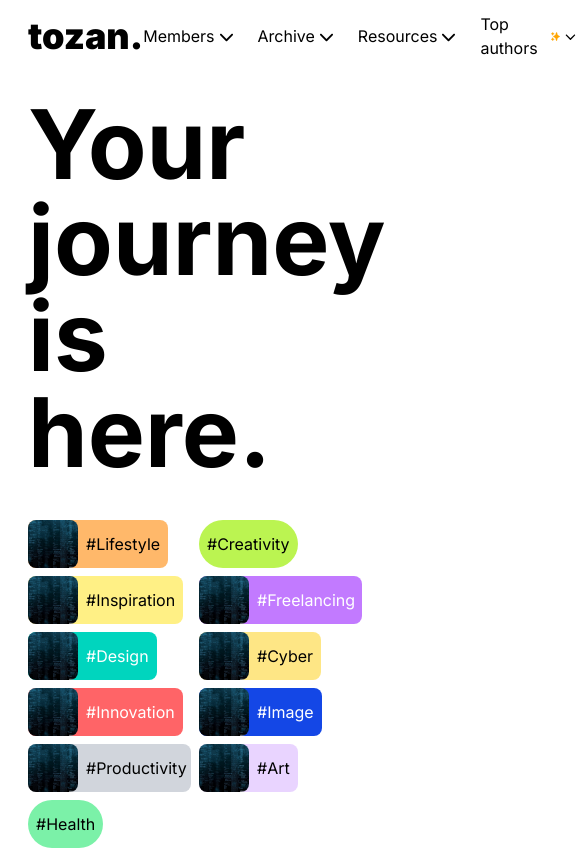
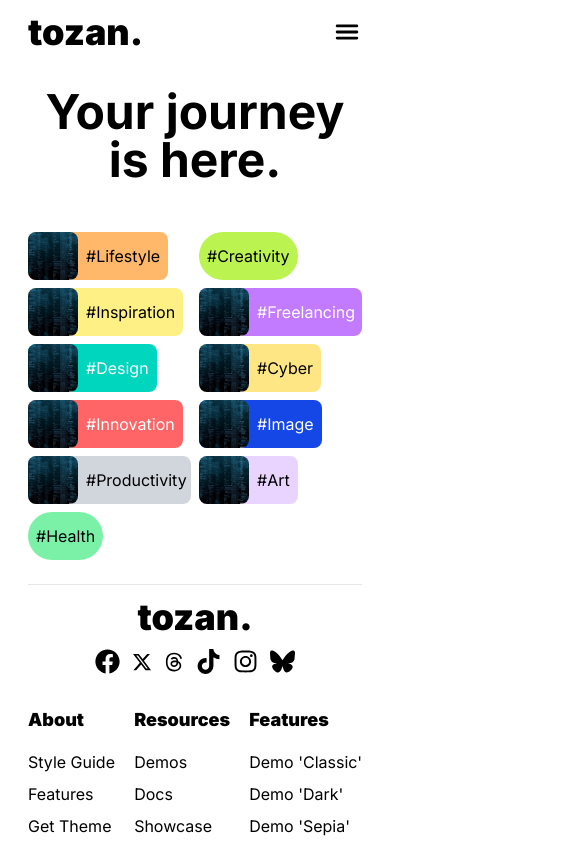
Before and after one commit to AbdulrahmanIsmael/tozan-landing-page, a Next.js app: page / in a window 390 px wide. Shown: the top 850 px of the page, 585 px wide, since content can reach past the window. Built offline with nearby package versions, Linux system fonts and the light colour scheme.

Commit message:
feat(responsive): apply responsiveness to header, showcase and footer sections and layouts

```diff
--- a/app/components/home/Showcase.tsx
+++ b/app/components/home/Showcase.tsx
@@ -3,8 +3,11 @@ import { tags } from '@/app/lib/placeholder-data';
 
 export default function Showcase() {
   return (
-    <section className="py-6 flex flex-col gap-y-10">
-      <div role="heading" className="text-8xl font-semibold">
+    <section className="py-6 flex flex-col gap-y-12">
+      <div
+        role="heading"
+        className="text-5xl md:text-8xl max-md:text-center font-semibold"
+      >
         Your journey is here.
       </div>
       <div
--- a/app/layouts/Footer.tsx
+++ b/app/layouts/Footer.tsx
@@ -4,7 +4,7 @@ import { FaXTwitter, FaBluesky, FaThreads } from 'react-icons/fa6';
 export default function Footer() {
   return (
     <footer className="flex flex-col gap-y-8 border-t border-t-gray-200 py-3">
-      <div className="flex items-center justify-between">
+      <div className="flex items-center flex-col sm:flex-row justify-between gap-y-3">
         <h1 className="text-4xl font-extrabold">tozan.</h1>
         <ul className="flex items-center gap-x-3">
           <li>
--- a/app/layouts/Header.tsx
+++ b/app/layouts/Header.tsx
@@ -1,12 +1,32 @@
+'use client';
+import { useState } from 'react';
 import { FaChevronDown } from 'react-icons/fa6';
 import { HiSparkles } from 'react-icons/hi';
+import { IoMenu } from 'react-icons/io5';
 
 export default function Header() {
+  const [showMenu, setShowMenu] = useState(false);
+  const handleShowMenu = () => {
+    setShowMenu((prevVal) => !prevVal);
+  };
+
   return (
-    <header className="flex items-center justify-between py-3">
-      <h1 className="text-4xl font-extrabold">tozan.</h1>
-      <nav className="flex items-center gap-x-3.5">
-        <ul className="flex items-center gap-x-6">
+    <header className="flex flex-col lg:flex-row items-center justify-between py-3">
+      <div className="max-lg:w-full flex items-center justify-between">
+        <h1 className="text-4xl font-extrabold">tozan.</h1>
+        <IoMenu
+          role="button"
+          size={30}
+          className="cursor-pointer lg:hidden"
+          onClick={handleShowMenu}
+        />
+      </div>
+      <nav
+        className={`flex flex-col ${
+          showMenu ? 'max-lg:flex' : 'max-lg:hidden'
+        } gap-y-5 lg:flex-row items-center gap-x-3.5 transition-all ease duration-1000`}
+      >
+        <ul className="flex flex-col gap-y-4 pt-5 lg:pt-0 lg:flex-row items-center gap-x-6">
           <li className="cursor-pointer flex items-center gap-x-1">
             <span>Members</span>
             <FaChevronDown size={15} />
@@ -19,7 +39,7 @@ export default function Header() {
             <span>Resources</span>
             <FaChevronDown size={15} />
           </li>
-          <li className="cursor-pointer flex items-center gap-x-1">
+          <li className="curso r-pointer flex items-center gap-x-1">
             <span>Top authors</span>
             <HiSparkles size={15} color="orange" />
             <FaChevronDown size={15} />
```
